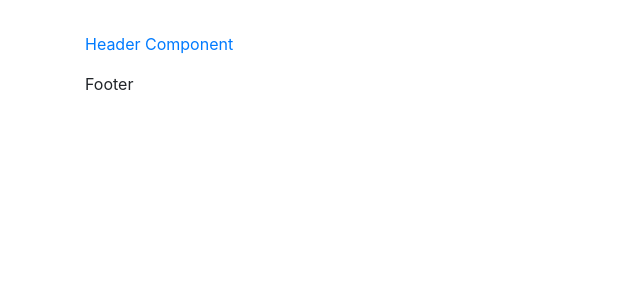
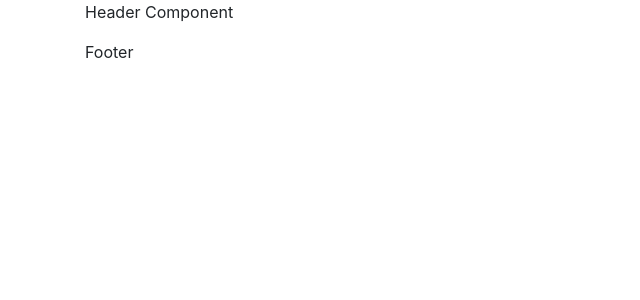
Before and after one commit to shridhar-javafsd/lti-react-demo, a React (Create React App) app: page / in a window 1280 px wide. Shown: the top 300 px of the page, without its empty margins (0-640 px from the left). Built offline with nearby package versions, Linux system fonts and the light colour scheme.

Commit message:
Update Header.js

```diff
--- a/src/components/Header.js
+++ b/src/components/Header.js
@@ -1,3 +1,15 @@
+
+const Header = () => {
+
+    return (
+        <div>
+            <p>Header Component</p>
+        </div>
+    );
+}
+
+export default Header;
+
 
 // components
 // two types -
@@ -6,18 +18,6 @@
 
 // 1. function component
 
-const Header = () => {
-
-    // JSX
-
-    return (
-        <div>
-            <p className="text-primary  pt-3 mt-3">Header Component</p>
-        </div>
-    );
-}
-
-export default Header;
 
 // 2. class components
 
```
